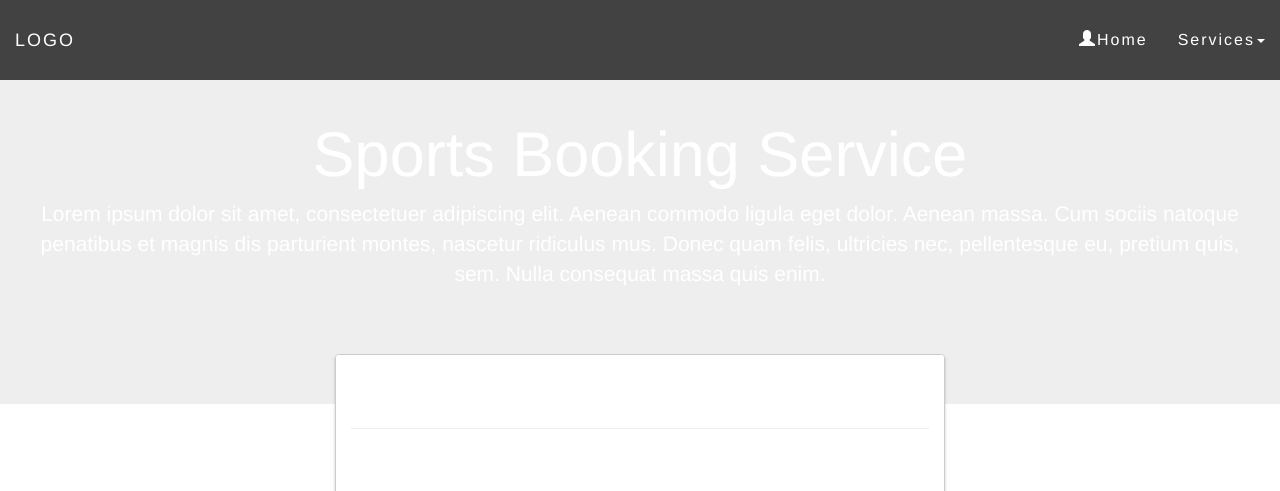
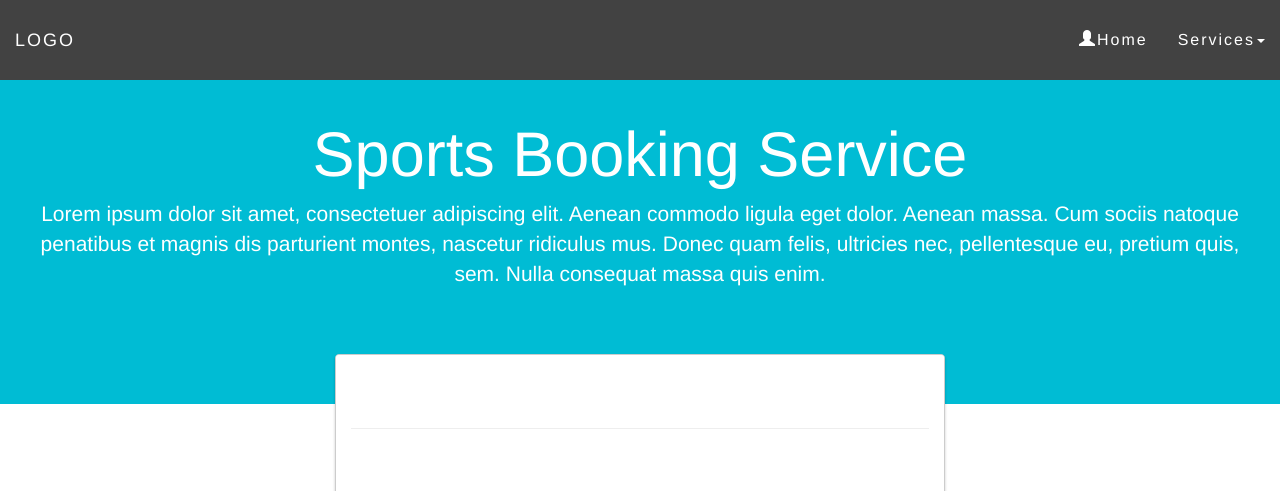
Before and after one commit to pran4ajith/Booking, a Django app: page /book/ in a window 1280 px wide. Shown: the top 491 px of the page. Run offline with Django 3.2, Linux system fonts and the light colour scheme; a user stored in the database is signed in; data comes from the database, SQL or seed files in the repository; parts of the project's set-up code (start-up, migrations or seed data) failed here and were passed over; some libraries are stand-ins or nearby versions.

Commit message:
Update style.css

```diff
--- a/book_trial/sports_book/static/css/style.css
+++ b/book_trial/sports_book/static/css/style.css
@@ -7,7 +7,7 @@ body {
   }
 
 .jumbotron {
-    background-color: ;
+    background-color:#00BCD4;
     color: #ffffff;
     padding:100px 25px;
 }
```
